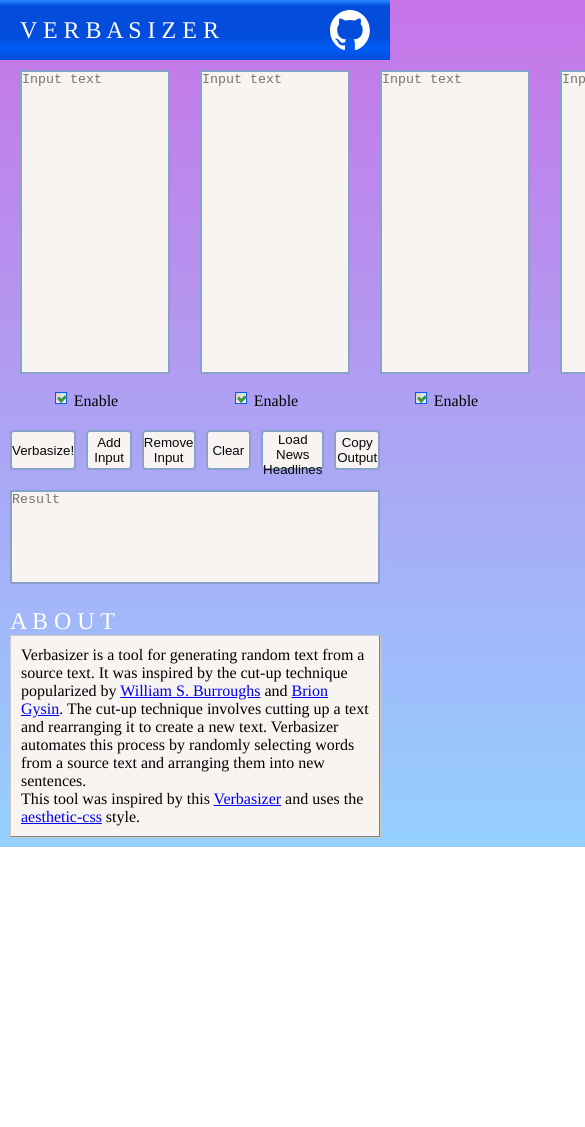
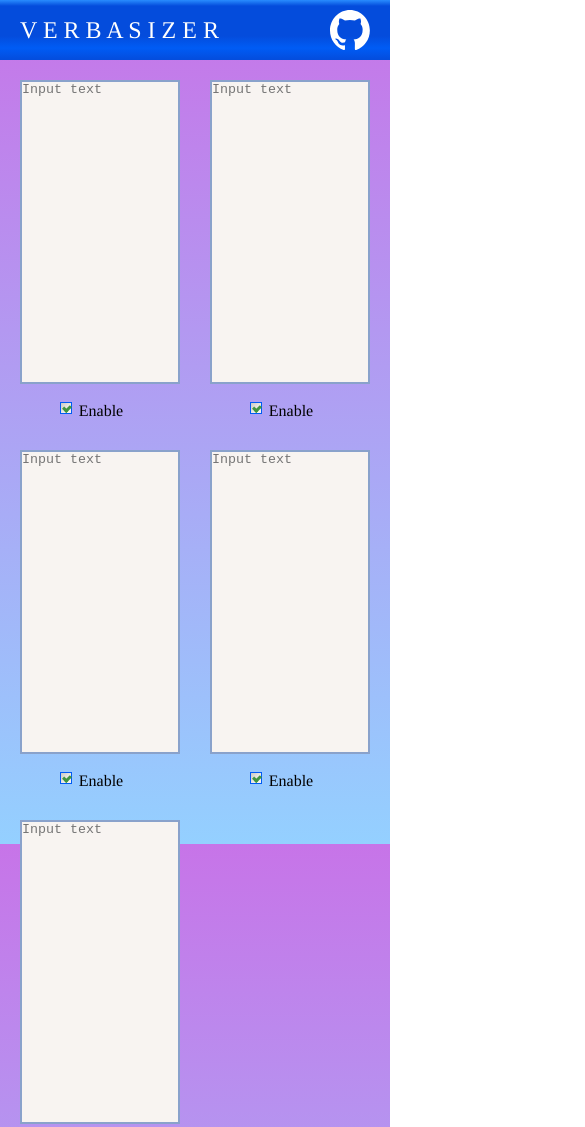
Before and after one commit to TendTo/Verbasizer, a website with bundled scripts: page public/index.html in a window 390 px wide. Shown: the top 1127 px of the page, 585 px wide, since content can reach past the window. Before the commit the page ends 847 px from the top, so only its background shows below. Built offline with nearby package versions, Linux system fonts and the light colour scheme.

Commit message:
fix: responsive style

```diff
--- a/public/css/aesthetic.css
+++ b/public/css/aesthetic.css
@@ -5,7 +5,7 @@
 .aesthetic-bg-gradient {
   background-repeat: no-repeat;
   background-attachment: fixed;
-  background: linear-gradient(#c774e8, #94d0ff);
+  background: linear-gradient(#c774e8, #94d0ff) fixed;
 }
 
 .aesthetic-white-color {
--- a/public/css/style.css
+++ b/public/css/style.css
@@ -7,6 +7,7 @@
 body {
   height: auto;
   min-height: 100vh;
+  min-width: 100vw;
 }
 
 textarea {
@@ -46,12 +47,24 @@ nav .github img {
   width: 40px;
 }
 
+main {
+  display: grid;
+  grid-template-rows: auto 1fr 4fr auto;
+  grid-template-areas:
+    'inputs'
+    'buttons'
+    'text'
+    'about';
+  height: calc(100vh - 60px - 20px);
+  padding: 10px;
+}
+
 .input-text-list {
   width: 100%;
-  padding: 0 10px;
   font-size: 16px;
   display: grid;
-  grid-template: auto / repeat(5, 1fr);
+  grid-template-columns: repeat(auto-fit, minmax(150px, 1fr));
+  justify-content: center;
   gap: 10px;
 }
 
@@ -72,7 +85,7 @@ nav .github img {
   display: flex;
   justify-content: center;
   align-items: center;
-  padding: 10px;
+  flex-wrap: wrap;
   gap: 10px;
 }
 
@@ -84,7 +97,6 @@ nav .github img {
 
 .output-container {
   width: 100%;
-  height: 100%;
   padding: 10px;
 }
 
@@ -96,12 +108,10 @@ nav .github img {
 
 .about-container {
   width: 100%;
-  height: 100%;
   padding: 10px;
 }
 
 .about-text-container {
   width: 100%;
-  height: 100%;
   padding: 10px;
 }
```
